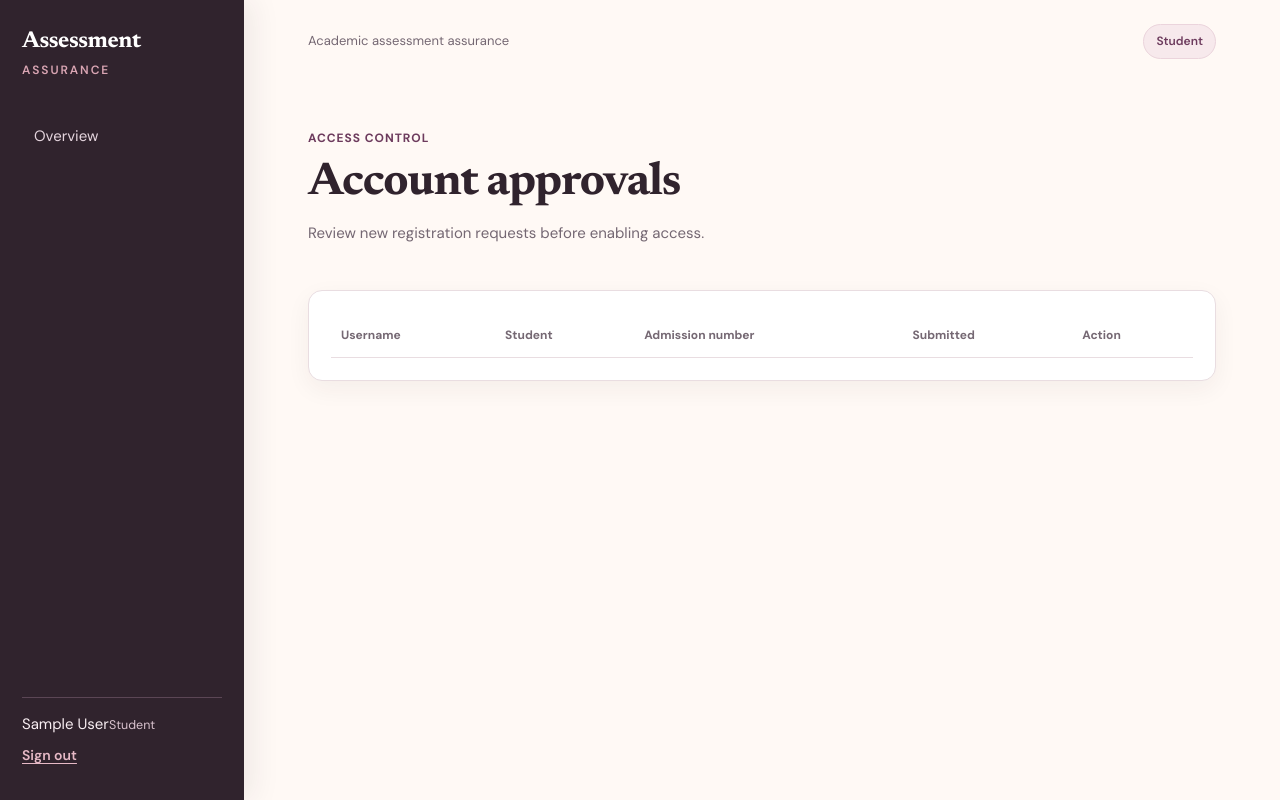
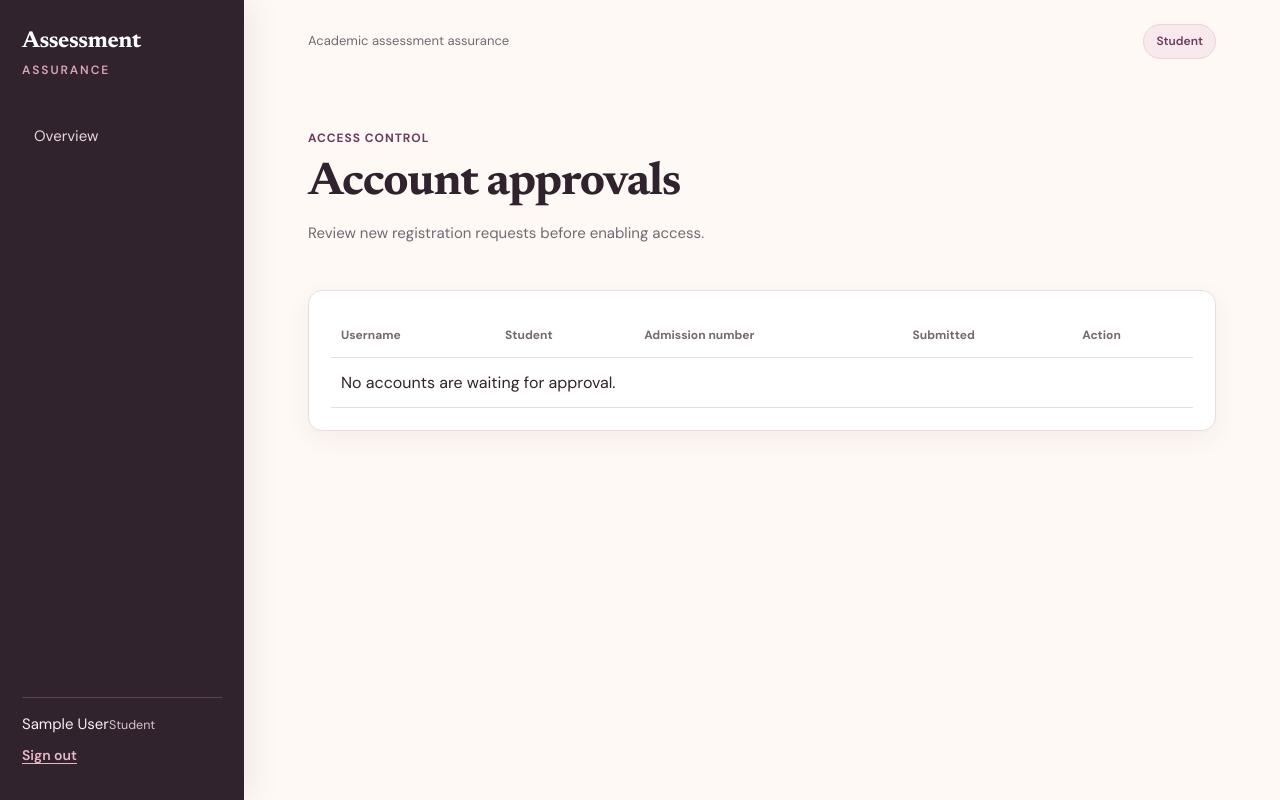
Before and after one commit to Moana-star/Academic-Assessment-Assurance-Platform, a Django app: page /accounts/pending/ in a window 1280 px wide. Run offline with Django 5.2, Linux system fonts and the light colour scheme; the visitor is signed in with stand-in values (Sample User, id 1); data comes from the database, SQL or seed files in the repository; data that the repository does not hold is empty.

Commit message:
Fix empty state in account approvals

```diff
--- a/templates/accounts/pending.html
+++ b/templates/accounts/pending.html
@@ -1 +1 @@
-{% extends 'base.html' %}{% block content %}<div class='page-head'><div><p class='eyebrow'>Access control</p><h1>Account approvals</h1><p>Review new registration requests before enabling access.</p></div></div><section class='panel'><table><tr><th>Username</th><th>Student</th><th>Admission number</th><th>Submitted</th><th>Action</th></tr>{% for account in pending_accounts %}<tr><td><b>{{ account.username }}</b><br><small>{{ account.email }}</small></td><td>{{ account.student_profile.full_name }}</td><td>{{ account.student_profile.admission_number }}</td><td>{{ account.date_joined }}</td><td><form method='post' action='{% url "approve_account" account.id %}'>{% csrf_token %}<button class='button'>Approve account</button></form></td></tr>{empty}<tr><td colspan='5'>No accounts are waiting for approval.</td></tr>{% endfor %}</table></section>{% endblock %}
+{% extends 'base.html' %}{% block content %}<div class='page-head'><div><p class='eyebrow'>Access control</p><h1>Account approvals</h1><p>Review new registration requests before enabling access.</p></div></div><section class='panel'><table><tr><th>Username</th><th>Student</th><th>Admission number</th><th>Submitted</th><th>Action</th></tr>{% for account in pending_accounts %}<tr><td><b>{{ account.username }}</b><br><small>{{ account.email }}</small></td><td>{{ account.student_profile.full_name }}</td><td>{{ account.student_profile.admission_number }}</td><td>{{ account.date_joined }}</td><td><form method='post' action='{% url "approve_account" account.id %}'>{% csrf_token %}<button class='button'>Approve account</button></form></td></tr>{% empty %}<tr><td colspan='5'>No accounts are waiting for approval.</td></tr>{% endfor %}</table></section>{% endblock %}
```
